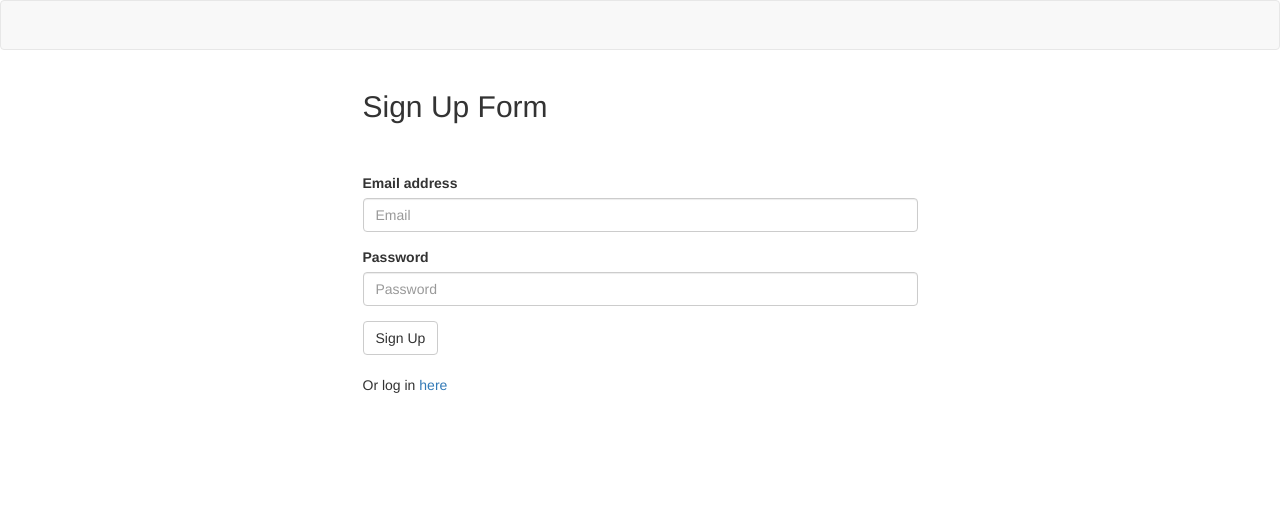
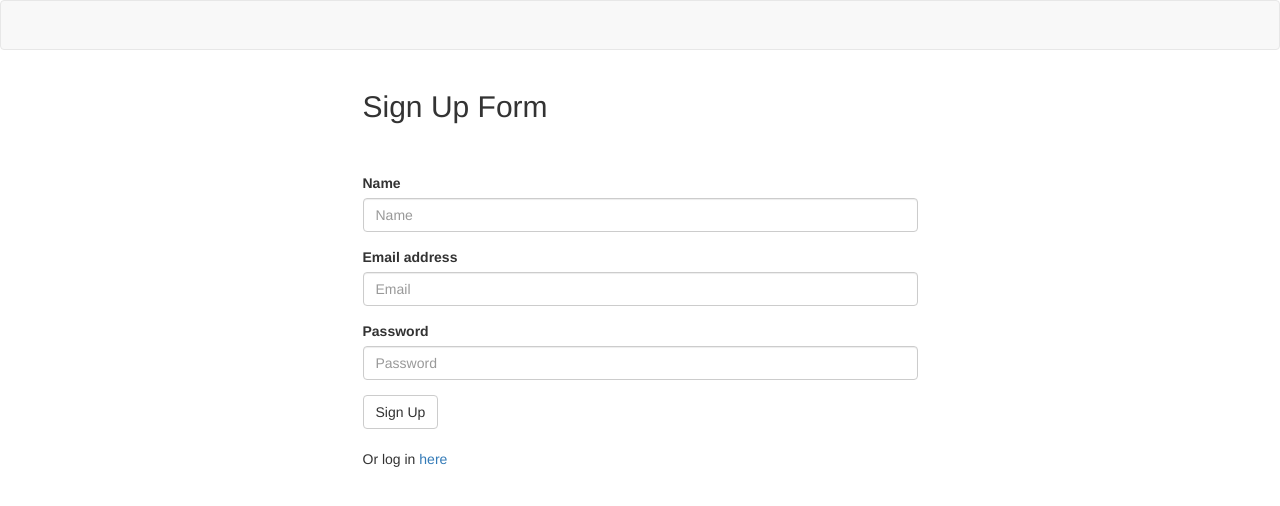
Before and after one commit to zace118/BottomsUp, a website: page Develop/public/signup.html in a window 1280 px wide. Drawn offline with nearby package versions, Linux system fonts and the light colour scheme.

Commit message:
added name line to signup page

```diff
--- a/Develop/public/signup.html
+++ b/Develop/public/signup.html
@@ -21,6 +21,10 @@
       <div class="col-md-6 col-md-offset-3">
         <h2>Sign Up Form</h2>
         <form class="signup">
+          <div class="form-group">
+            <label for="exampleInputName1">Name</label>
+            <input type="name" class="form-control" id="name-input" placeholder="Name">
+          </div>
           <div class="form-group">
             <label for="exampleInputEmail1">Email address</label>
             <input type="email" class="form-control" id="email-input" placeholder="Email">
```
